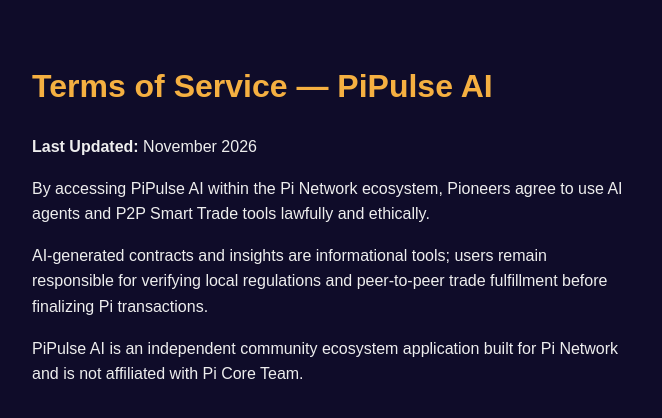
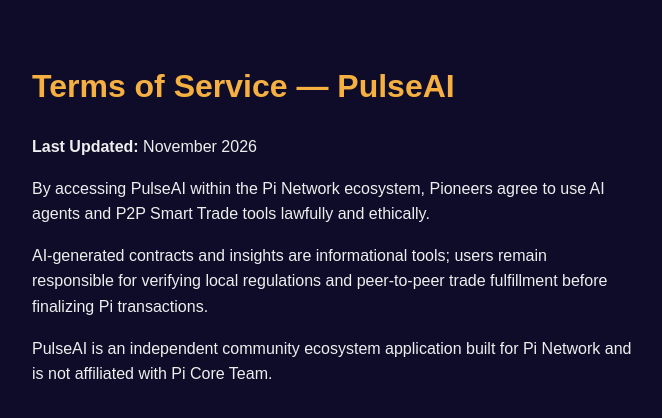
Before and after one commit to Orhanexcellency/pipulse-ai, a Next.js app: page /terms in a window 1280 px wide. Shown: the top 418 px of the page, without its empty margins (308-970 px from the left). Built offline with nearby package versions, Linux system fonts and the light colour scheme.

Commit message:
Update branding from PiPulse AI to PulseAI

```diff
--- a/app/terms/page.js
+++ b/app/terms/page.js
@@ -1,11 +1,11 @@
 export default function Terms() {
   return (
     <div style={{ maxWidth: 600, margin: '20px auto', padding: 20, color: '#eee', lineHeight: 1.6 }}>
-      <h1 style={{ color: '#f5b041' }}>Terms of Service — PiPulse AI</h1>
+      <h1 style={{ color: '#f5b041' }}>Terms of Service — PulseAI</h1>
       <p><b>Last Updated:</b> November 2026</p>
-      <p>By accessing PiPulse AI within the Pi Network ecosystem, Pioneers agree to use AI agents and P2P Smart Trade tools lawfully and ethically.</p>
+      <p>By accessing PulseAI within the Pi Network ecosystem, Pioneers agree to use AI agents and P2P Smart Trade tools lawfully and ethically.</p>
       <p>AI-generated contracts and insights are informational tools; users remain responsible for verifying local regulations and peer-to-peer trade fulfillment before finalizing Pi transactions.</p>
-      <p>PiPulse AI is an independent community ecosystem application built for Pi Network and is not affiliated with Pi Core Team.</p>
+      <p>PulseAI is an independent community ecosystem application built for Pi Network and is not affiliated with Pi Core Team.</p>
     </div>
   );
 }
```
